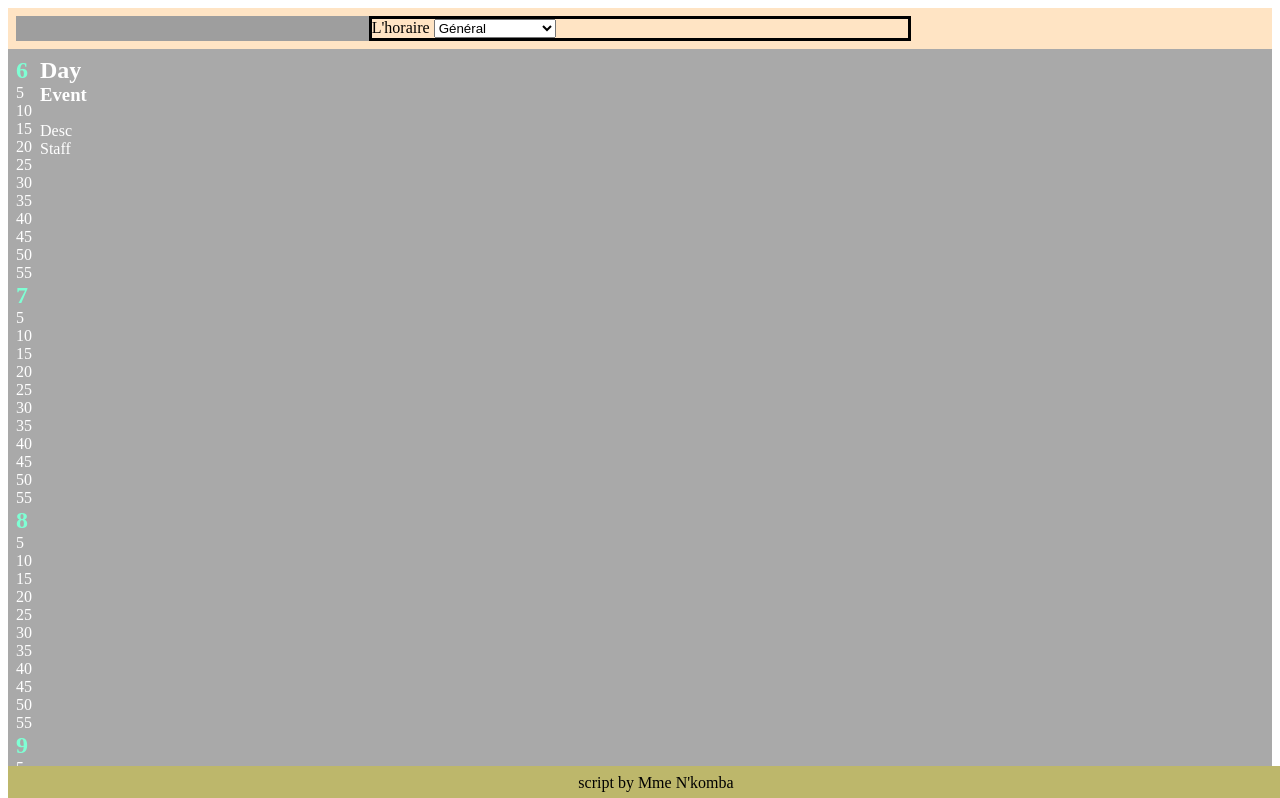
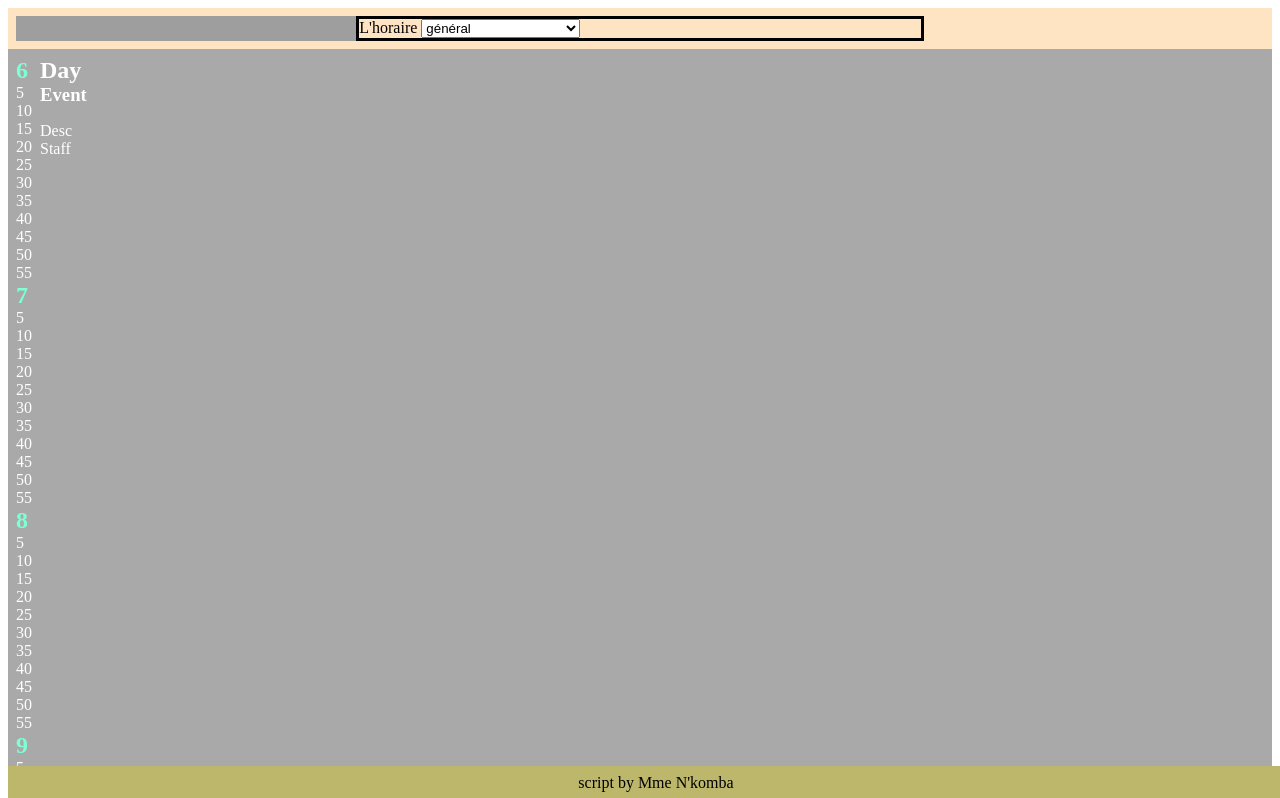
Before and after one commit to renkomba/Documents, a website: page Calendar/index.html in a window 1280 px wide. Shown: the top 798 px of the page. Drawn offline with Linux system fonts and the light colour scheme; grey boxes are pictures that could not be loaded.

Commit message:
Added better innerHTML for each <option> & data attr for <label>

```diff
--- a/Calendar/index.html
+++ b/Calendar/index.html
@@ -28,21 +28,21 @@
         <nav id="banner">
             <div id="logo"></div>
             <div id="staff-view">
-                <label for="staff">L'horaire</label>
+                <label for="staff" data-og-label="L'horaire ">L'horaire </label>
                 <select name="staff" id="staff">
-                    <option value="general">Général</option>
-                    <option value="director">Directrice</option>
-                    <option value="head-prof">Prof Principal.e</option>
-                    <option value="prof-a">Prof #1</option>
-                    <option value="prof-b">Prof #2</option>
-                    <option value="prof-c">Prof #3</option>
-                    <option value="prof-d">Prof #4</option>
-                    <option value="head-mentor">Mono Principal.e</option>
-                    <option value="mentor-a">Mono #1</option>
-                    <option value="mentor-b">Mono #2</option>
-                    <option value="mentor-c">Mono #3</option>
-                    <option value="mentor-d">Mono #4</option>
-                    <option value="mentor-e">Mono #5</option>
+                    <option value="general">général</option>
+                    <option value="director">M.me (Directrice)</option>
+                    <option value="head-prof">M.me (Prof Principal.e)</option>
+                    <option value="prof-a">M.me (Prof #1)</option>
+                    <option value="prof-b">M.me (Prof #2)</option>
+                    <option value="prof-c">M.me (Prof #3)</option>
+                    <option value="prof-d">M.me (Prof #4)</option>
+                    <option value="head-mentor">(Mono Principal.e)</option>
+                    <option value="mentor-a">(Mono #1)</option>
+                    <option value="mentor-b">(Mono #2)</option>
+                    <option value="mentor-c">(Mono #3)</option>
+                    <option value="mentor-d">(Mono #4)</option>
+                    <option value="mentor-e">(Mono #5)</option>
                 </select>
             </div>
             <div id="week-view"></div>
```
